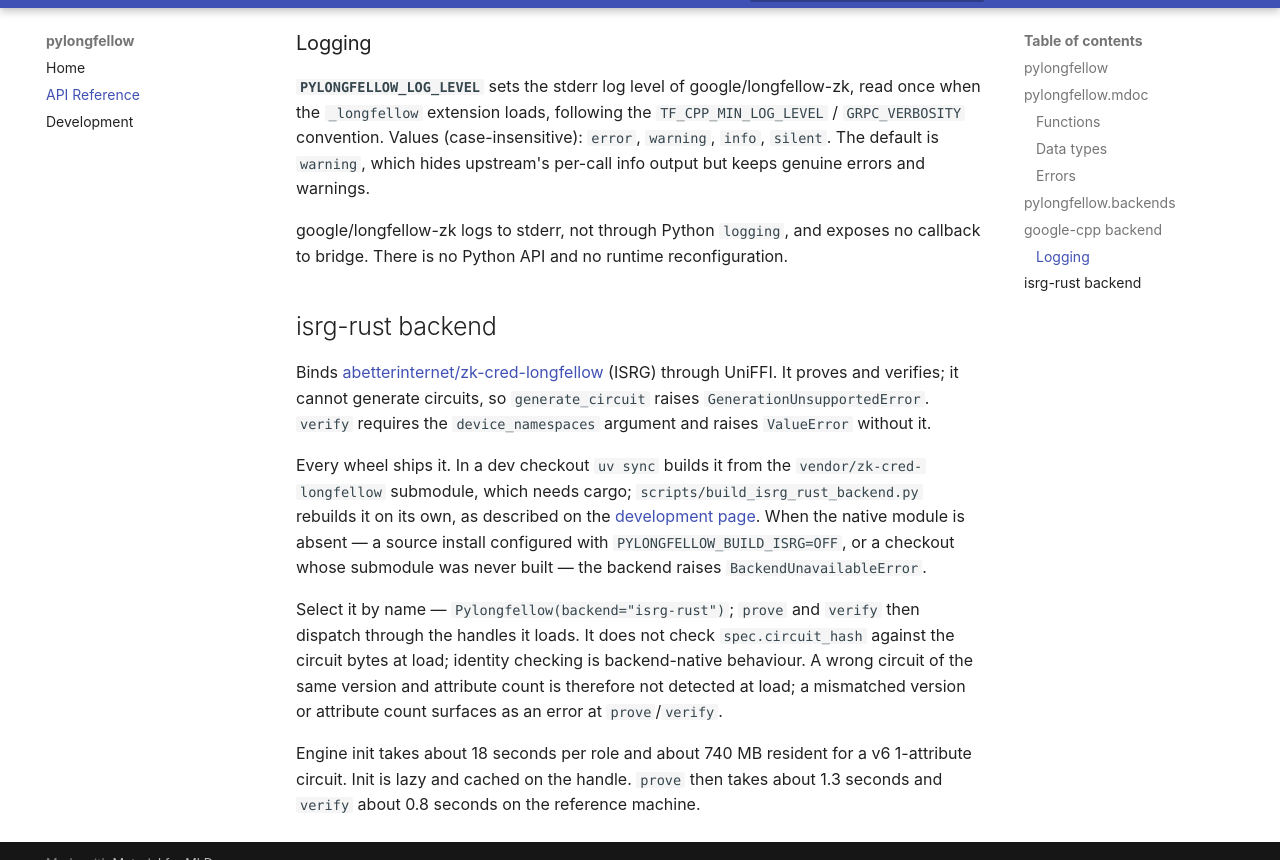
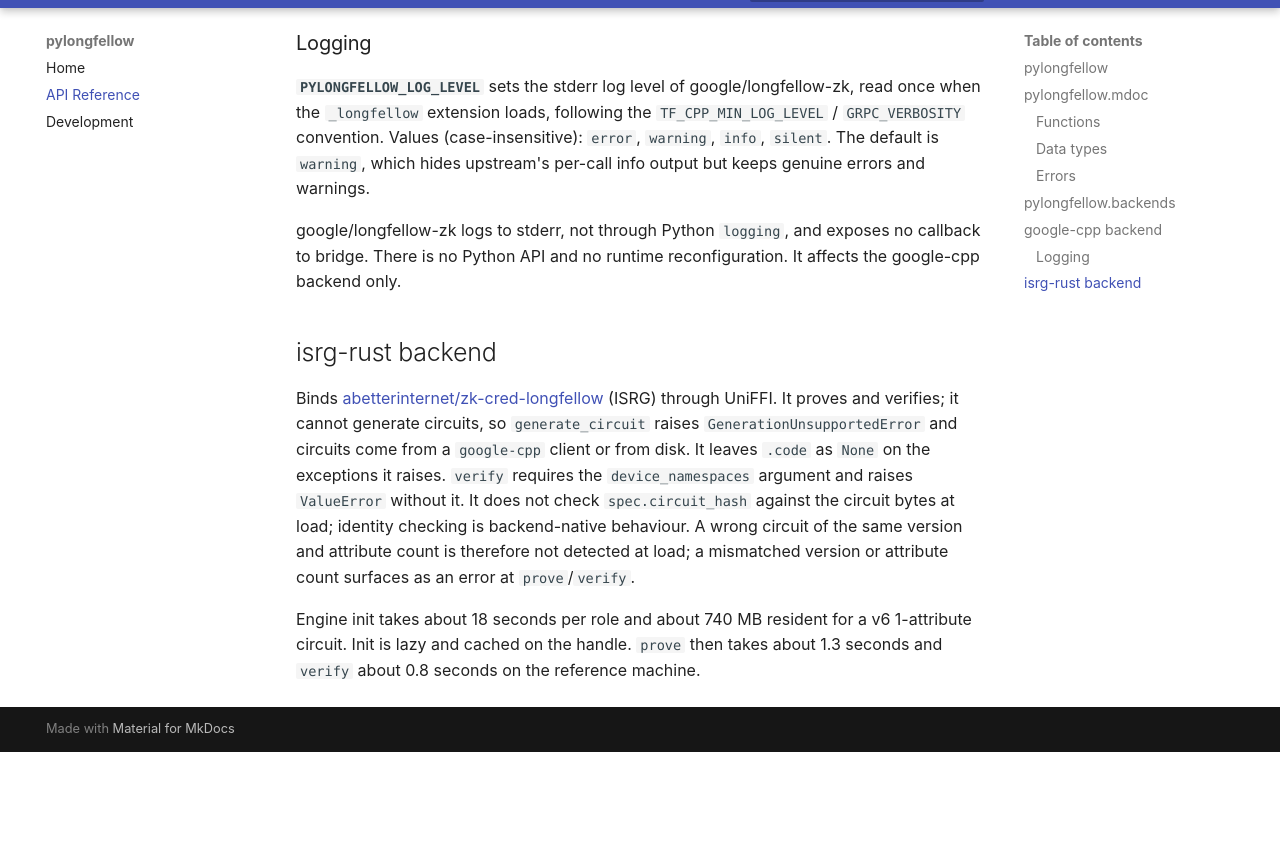
Before and after one commit to pipe23-org/pylongfellow, an MkDocs documentation site: the page built from docs/reference.md, in a window 1280 px wide and 900 px high, scrolled down 4072 px, cut to the strip 40-900 px from the top of the window. Built offline with MkDocs 1.6.1 and Material for MkDocs 9.7.7, drawn with Linux system fonts in a browser that asks for light colours; comment, search, counter and statistics services are not loaded; after the commit the page ends 4864 px from its top, so only the background shows below that; some of the changed text lies outside the part shown.

Commit message:
docs: parallel backend sections, differential testing on the landing page
The backend sections state the same kinds of facts: what each binds,
what it can do, and where behaviour differs. Shipping and build prose
leave the reference; Installation and the development page state them.
The log level is scoped to the google-cpp backend.

The landing page states the differential test strategy: proof exchange
over every backend pair, the wheel-build gate, the upstream-HEAD canary,
and the divergence record.

development.md states the cargo-floor rule instead of the current
edition, and drops the gotchas section; the gotchas move to the tracker
as searchable resolutions.

```diff
--- a/docs/reference.md
+++ b/docs/reference.md
@@ -63,9 +63,10 @@ loaded into: the `CircuitHandle` carries it, so a handle works on any client.
 
 ## google-cpp backend
 
-Binds the vendored google/longfellow-zk C++ library. It supplies `.code` on the exceptions it
-raises and ignores `device_namespaces` on `verify`. At load it checks that `spec.circuit_hash`
-matches the circuit bytes and requires the whole spec record to match its compiled-in table.
+Binds the vendored google/longfellow-zk C++ library through cffi. It proves, verifies, and
+generates circuits. It supplies `.code` on the exceptions it raises and ignores
+`device_namespaces` on `verify`. At load it checks that `spec.circuit_hash` matches the
+circuit bytes and requires the whole spec record to match its compiled-in table.
 
 `circuit_id` recomputes a circuit's canonical id from its bytes. `find_zk_spec` and `zk_specs`
 read the backend's compiled-in spec table. All three are `google-cpp`-specific and require the
@@ -83,26 +84,19 @@ convention. Values (case-insensitive): `error`, `warning`, `info`, `silent`. The
 `warning`, which hides upstream's per-call info output but keeps genuine errors and warnings.
 
 google/longfellow-zk logs to stderr, not through Python `logging`, and exposes no callback to
-bridge. There is no Python API and no runtime reconfiguration.
+bridge. There is no Python API and no runtime reconfiguration. It affects the google-cpp
+backend only.
 
 ## isrg-rust backend
 
 Binds [abetterinternet/zk-cred-longfellow](https://github.com/abetterinternet/zk-cred-longfellow)
 (ISRG) through UniFFI. It proves and verifies; it cannot generate circuits, so `generate_circuit`
-raises `GenerationUnsupportedError`. `verify` requires the `device_namespaces` argument and
-raises `ValueError` without it.
-
-Every wheel ships it. In a dev checkout `uv sync` builds it from the `vendor/zk-cred-longfellow`
-submodule, which needs cargo; `scripts/build_isrg_rust_backend.py` rebuilds it on its own, as
-described on the [development page](development.md). When the native module is absent — a source
-install configured with `PYLONGFELLOW_BUILD_ISRG=OFF`, or a checkout whose submodule was never
-built — the backend raises `BackendUnavailableError`.
-
-Select it by name — `Pylongfellow(backend="isrg-rust")`; `prove` and `verify` then dispatch through
-the handles it loads. It does not check `spec.circuit_hash` against the circuit bytes at load;
-identity checking is backend-native behaviour. A wrong circuit of the same version and attribute
-count is therefore not detected at load; a mismatched version or attribute count surfaces as an
-error at `prove`/`verify`.
+raises `GenerationUnsupportedError` and circuits come from a `google-cpp` client or from disk.
+It leaves `.code` as `None` on the exceptions it raises. `verify` requires the
+`device_namespaces` argument and raises `ValueError` without it. It does not check
+`spec.circuit_hash` against the circuit bytes at load; identity checking is backend-native
+behaviour. A wrong circuit of the same version and attribute count is therefore not detected
+at load; a mismatched version or attribute count surfaces as an error at `prove`/`verify`.
 
 Engine init takes about 18 seconds per role and about 740 MB resident for a v6 1-attribute
 circuit. Init is lazy and cached on the handle. `prove` then takes about 1.3 seconds and
```
Also changed, not shown: docs/development.md (+3 -11 lines), docs/index.md (+10 -0 lines).
